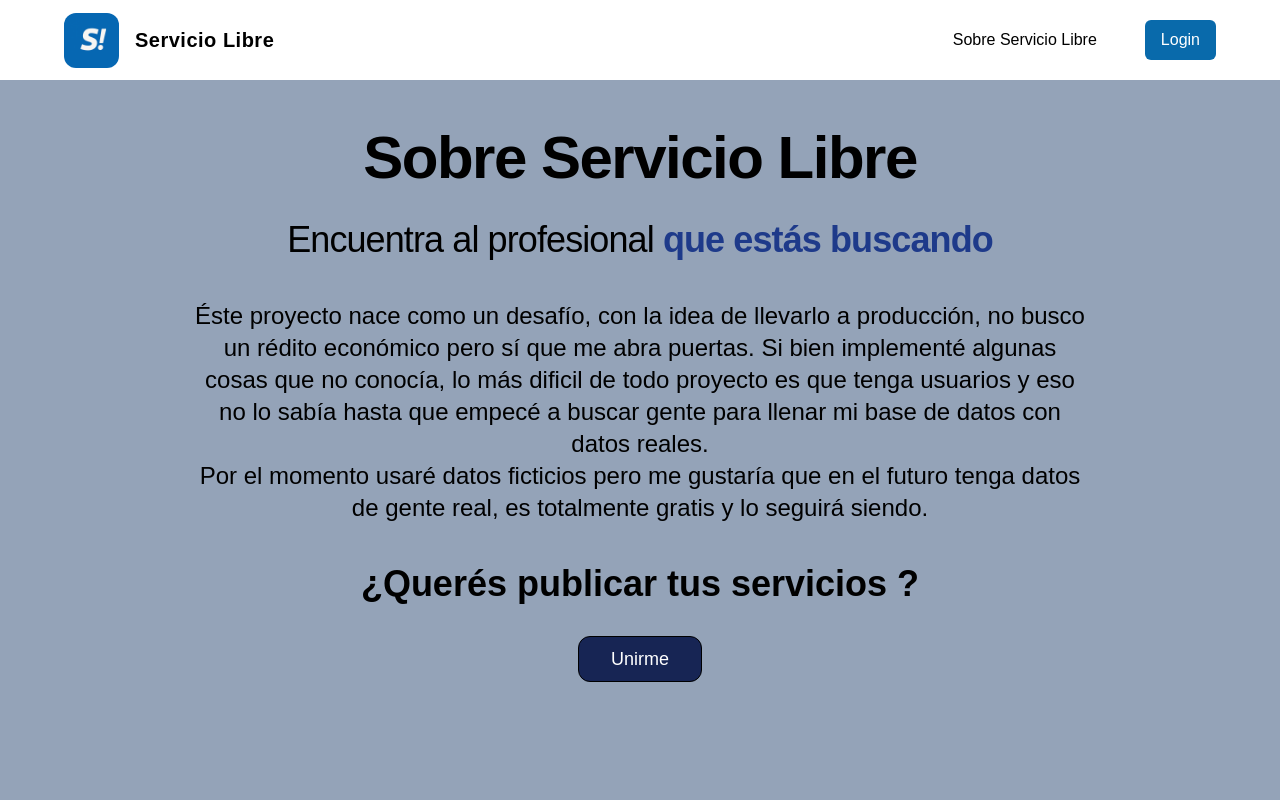
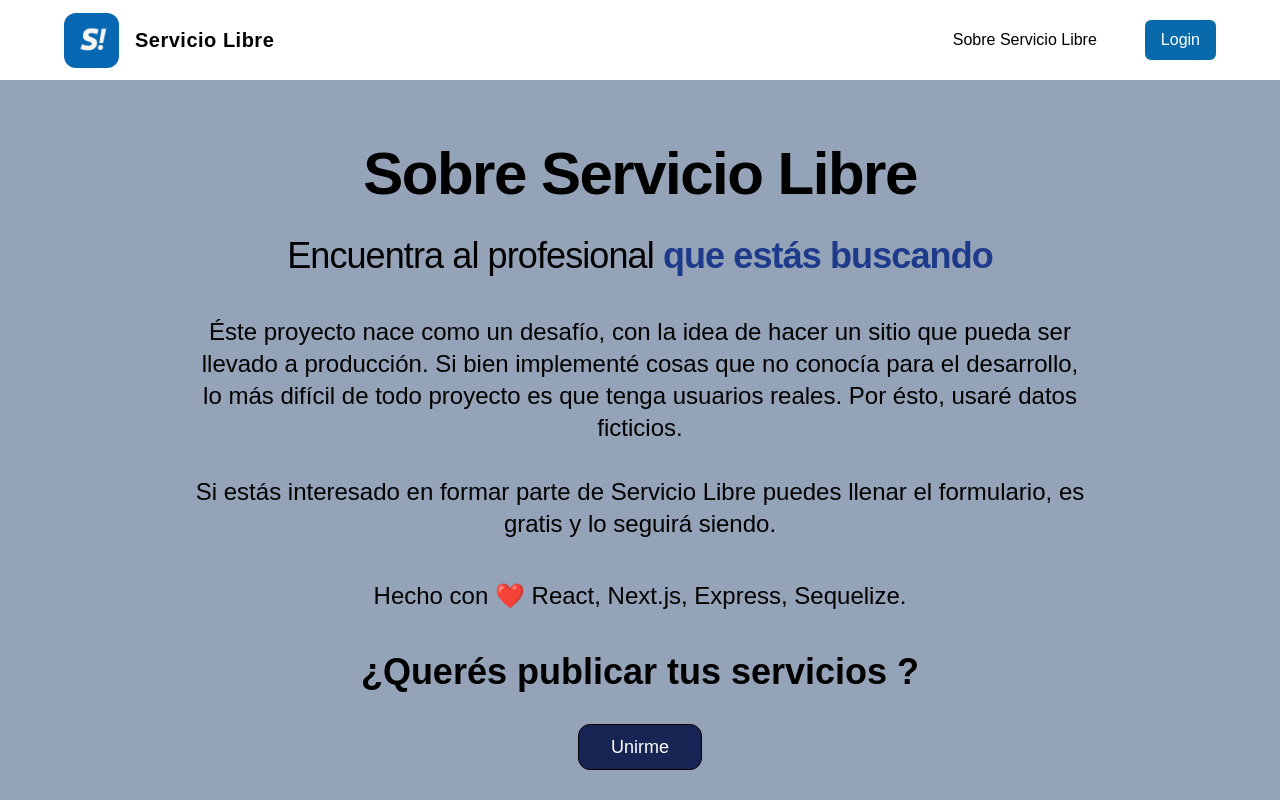
Before and after one commit to arondiaz/ican, a Next.js app in the folder frontend/: page /about in a window 1280 px wide. Shown: the top 800 px of the page. Built offline with nearby package versions, Linux system fonts and the light colour scheme.

Commit message:
updated about page

```diff
--- a/frontend/src/app/about/page.tsx
+++ b/frontend/src/app/about/page.tsx
@@ -3,14 +3,15 @@ import Navbar from "../components/Navbar";
 import Header from "../components/Header";
 import Button from "../components/Button";
 import Link from "next/link";
+import Footer from "../components/Footer";
 
 const page = () => {
   return (
     <>
       <Navbar />
 
-      <section className="w-full mt-16 ">
-        <div className="pt-16 ">
+      <section className="w-full  mt-16 min-h-[800px] ">
+        <div className="pt-20 ">
           <div className="container px-4 md:px-6">
             <div className="max-w-4xl mx-auto text-center space-y-8">
               <div className="space-y-4">
@@ -26,17 +27,20 @@ const page = () => {
                   </span>
                 </h2>
                 <h4 className="text-lg md:text-2xl pt-6">
-                  Éste proyecto nace como un desafío, con la idea de llevarlo a
-                  producción, no busco un rédito económico pero sí que me abra
-                  puertas. Si bien implementé algunas cosas que no conocía, lo
-                  más dificil de todo proyecto es que tenga usuarios y eso no lo
-                  sabía hasta que empecé a buscar gente para llenar mi base de
-                  datos con datos reales.
+                  Éste proyecto nace como un desafío, con la idea de hacer un
+                  sitio que pueda ser llevado a producción. Si bien implementé
+                  cosas que no conocía para el desarrollo, lo más difícil de
+                  todo proyecto es que tenga usuarios reales. Por ésto, usaré
+                  datos ficticios.
+                  <br /> <br />
+                  Si estás interesado en formar parte de Servicio Libre puedes
+                  llenar el formulario, es gratis y lo seguirá siendo.
                   <br />
-                  Por el momento usaré datos ficticios pero me gustaría que en
-                  el futuro tenga datos de gente real, es totalmente gratis y lo
-                  seguirá siendo.
                 </h4>
+
+                <h3 className="text-lg md:text-2xl pt-6">
+                  Hecho con ❤️ React, Next.js, Express, Sequelize.
+                </h3>
               </div>
             </div>
           </div>
@@ -64,6 +68,7 @@ const page = () => {
           </div>
         </div>
       </section>
+      <Footer />
     </>
   );
 };
```
